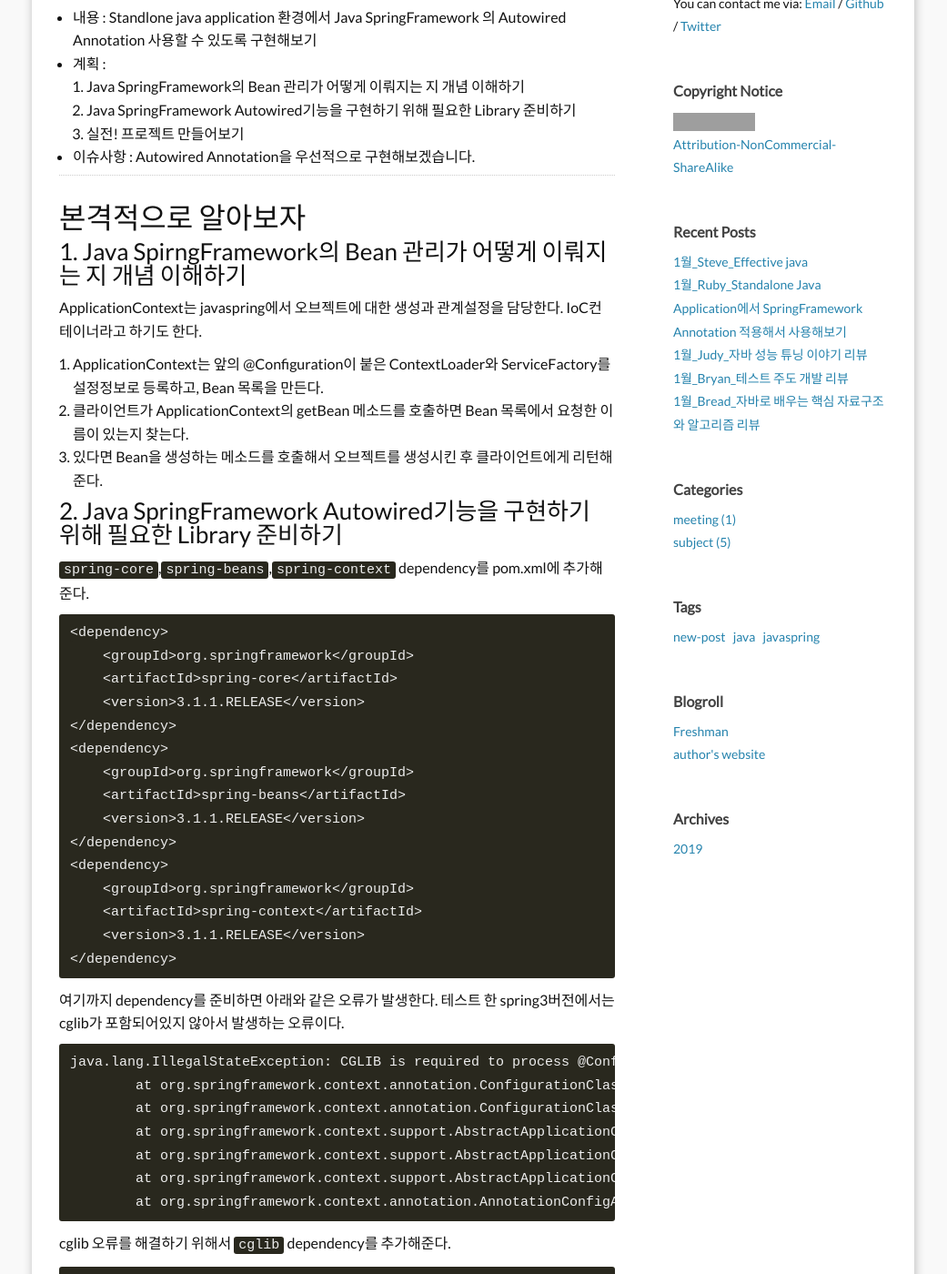
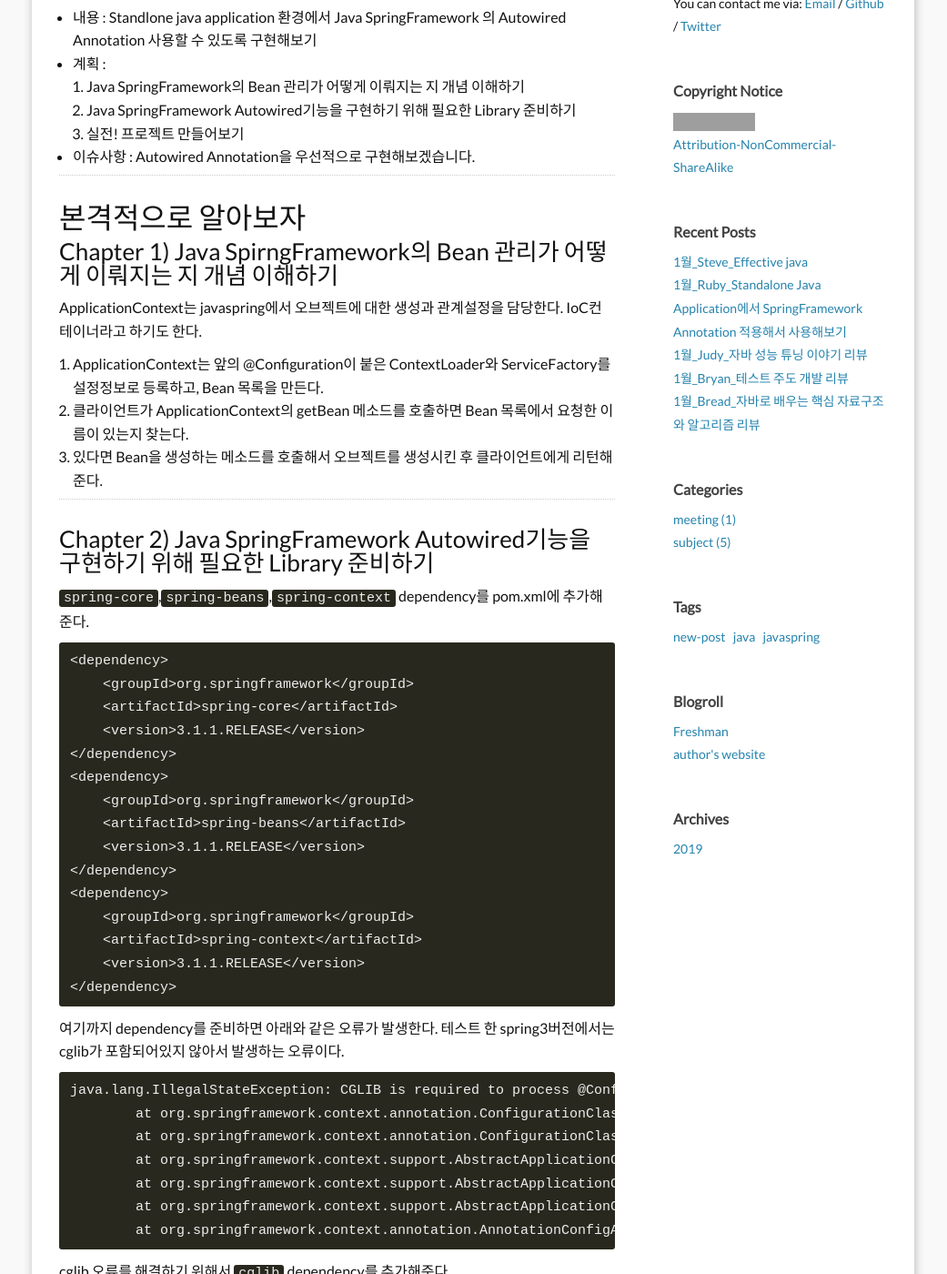
Before and after one commit to devteam-tomo/devteam-tomo.github.io, a Jekyll site: the page built from _posts/subject/2019-1-19-1_subject_ruby.md, in a window 1280 px wide and 1400 px high, scrolled down 431 px. Shown: the whole window at 91% size, without its empty margins (120-1161 px from the left). Built offline with Jekyll 4.4.1, drawn with Linux system fonts in a browser that asks for light colours; comment, search, counter and statistics services are not loaded; some of the changed text lies outside the part shown; grey boxes are pictures that could not be loaded.

Commit message:
1.2.3. 항목 하위 번호와 겹쳐서 Chapter로 문구 변경.

````diff
--- a/_posts/subject/2019-1-19-1_subject_ruby.md
+++ b/_posts/subject/2019-1-19-1_subject_ruby.md
@@ -21,14 +21,16 @@ comments: true
 
 ## 본격적으로 알아보자
 
-### 1. Java SpirngFramework의 Bean 관리가 어떻게 이뤄지는 지 개념 이해하기
+### Chapter 1) Java SpirngFramework의 Bean 관리가 어떻게 이뤄지는 지 개념 이해하기
 
 ApplicationContext는 javaspring에서 오브젝트에 대한 생성과 관계설정을 담당한다. IoC컨테이너라고 하기도 한다.
 1. ApplicationContext는 앞의 @Configuration이 붙은 ContextLoader와 ServiceFactory를 설정정보로 등록하고, Bean 목록을 만든다.
 2. 클라이언트가 ApplicationContext의 getBean 메소드를 호출하면 Bean 목록에서 요청한 이름이 있는지 찾는다.
 3. 있다면 Bean을 생성하는 메소드를 호출해서 오브젝트를 생성시킨 후 클라이언트에게 리턴해 준다.
 
-### 2. Java SpringFramework Autowired기능을 구현하기 위해 필요한 Library 준비하기
+---
+
+### Chapter 2) Java SpringFramework Autowired기능을 구현하기 위해 필요한 Library 준비하기
 
 
 <code>spring-core</code>,<code>spring-beans</code>,<code>spring-context</code> dependency를 pom.xml에 추가해준다.
@@ -75,8 +77,10 @@ cglib 오류를 해결하기 위해서 <code>cglib</code> dependency를 추가
 </dependency>
 ```
 
+---
 
-### 3. 실전! 프로젝트 만들어보기
+### Chapter 3) 실전! 프로젝트 만들어보기
+
 
 #### 개발환경
 
@@ -85,6 +89,7 @@ cglib 오류를 해결하기 위해서 <code>cglib</code> dependency를 추가
 |Java|1.8.0_121|
 |OS|Window 10|
 |javaspring|3.1.1.RELEASE|
+
 
 #### Configuration 클래스 설정
 
````
